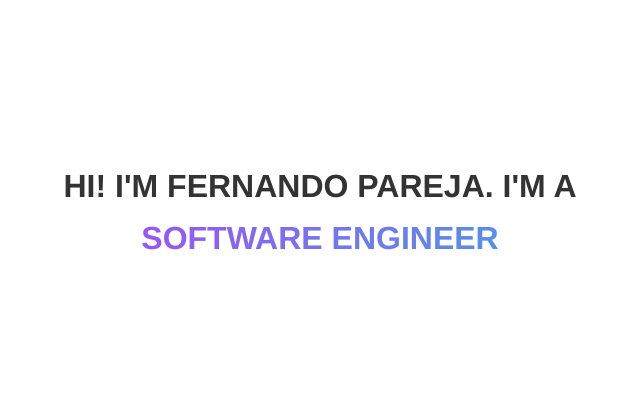
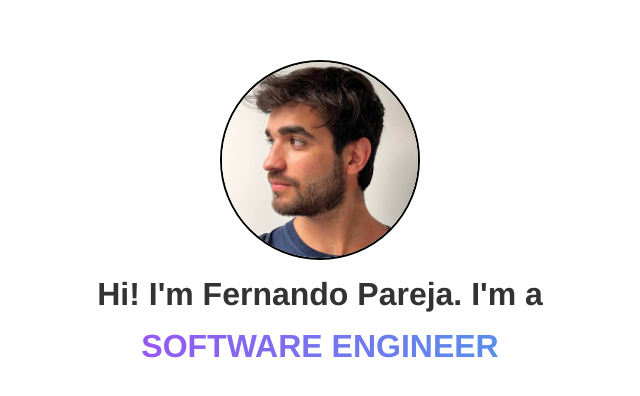
Before and after one commit to fparejam/my-personal-website, a Next.js app: page / in a window 1280 px wide. Shown: the part 186-582 px from the top of the page, without its empty margins (320-960 px from the left). Built offline with nearby package versions, Linux system fonts and the light colour scheme.

Commit message:
Add profile picture and update styles

```diff
--- /dev/null
+++ b/src/components/ProfilePicture.jsx
@@ -0,0 +1,20 @@
+import Image from "next/image";
+import styles from "../styles/ProfilePicture.module.css";
+import my_photo from "../../public/personal_image.jpg";
+
+const ProfilePicture = () => {
+  return (
+    <div className={styles.container}>
+      <div className={styles.image}>
+        <Image
+          src={my_photo}
+          alt="Profile picture of Fernando Pareja"
+          quality={100}
+          className={styles.profileImage}
+        />
+      </div>
+    </div>
+  );
+};
+
+export default ProfilePicture;
--- a/src/pages/index.js
+++ b/src/pages/index.js
@@ -1,11 +1,13 @@
 import React from 'react';
 import styles from '../styles/Home.module.css';
 import Profession from "../components/Profession";
+import ProfilePicture from "../components/ProfilePicture";
 
 const HomePage = () => {
   return (
     <div className={styles.container}>
-      <h1 className={styles.title}>HI! I&apos;M FERNANDO PAREJA. I&apos;M A </h1>
+      <ProfilePicture />
+      <h1 className={styles.title}>Hi! I&apos;m Fernando Pareja. I&apos;m a </h1>
       <h2 className={styles.subtitle}><Profession/></h2>
     </div>
   );
--- /dev/null
+++ b/src/styles/ProfilePicture.module.css
@@ -0,0 +1,21 @@
+.container {
+    display: flex;
+    justify-content: center;
+    align-items: center;
+    margin-bottom: 1rem;
+  }
+
+  .image {
+    width: 200px;
+    height: 200px;
+    border-radius: 50%;
+    border: 2px solid black;
+    overflow: hidden;
+  }
+
+  .profileImage {
+    object-fit: cover;
+    object-position: center center;
+    width: 100%;
+    height: 100%;
+  }
```
Also changed, not shown: public/personal_image.jpg (added).
